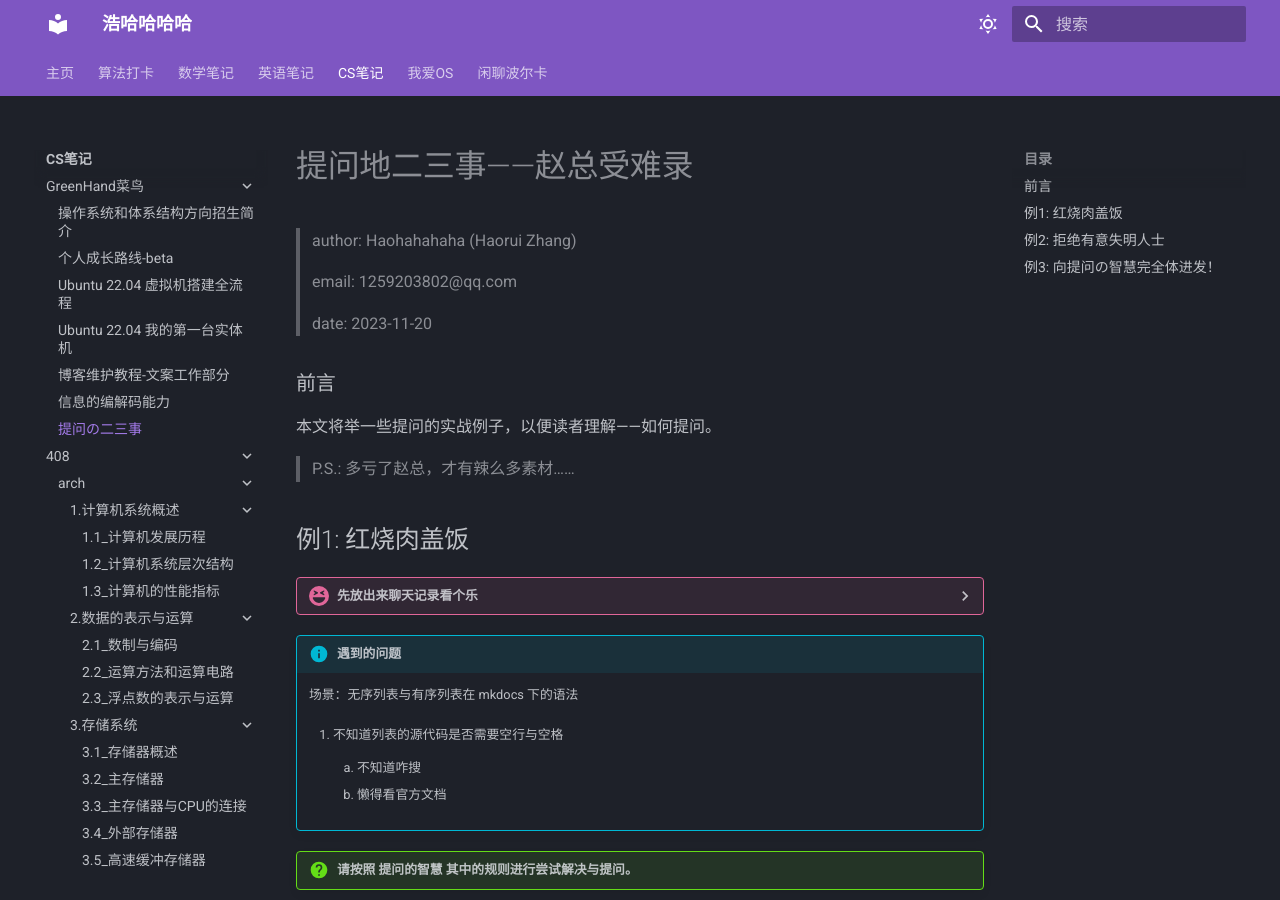
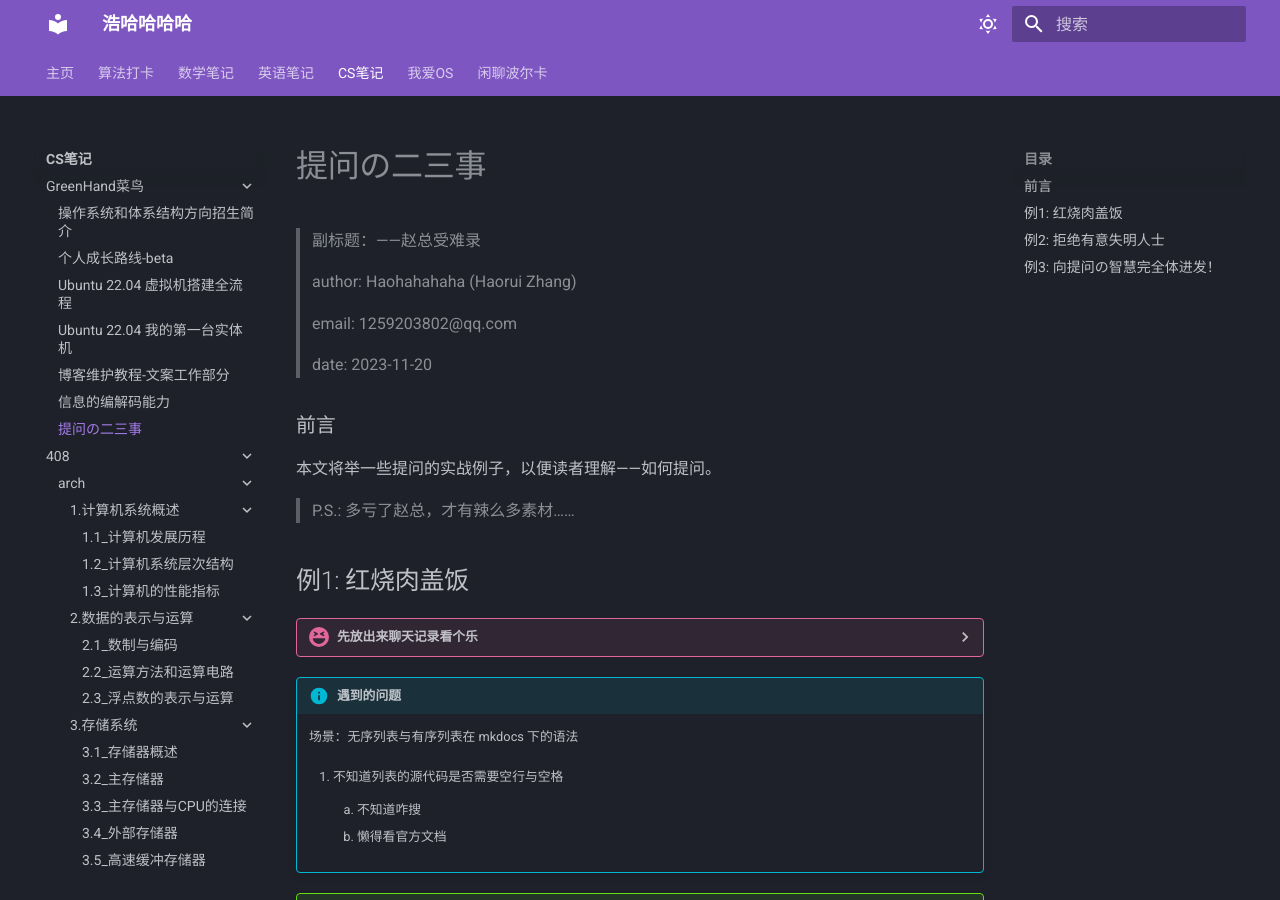
Before and after one commit to Haohahahaha/cs, an MkDocs documentation site: the page built from docs/greenhand/ask-question-zbt/ask-zbt.md, in a window 1280 px wide and 900 px high. Built offline with MkDocs 1.6.1 and Material for MkDocs 9.7.7, drawn with Linux system fonts in a browser that asks for light colours; emoji names are drawn with the system emoji font.

Commit message:
2023-11-22_22:16:01 update

```diff
--- a/docs/greenhand/ask-question-zbt/ask-zbt.md
+++ b/docs/greenhand/ask-question-zbt/ask-zbt.md
@@ -1,5 +1,7 @@
-# 提问地二三事——赵总受难录
+# 提问の二三事
 
+> 副标题：——赵总受难录
+>
 > author: Haohahahaha (Haorui Zhang)
 >
 > email: 1259203802@qq.com
```
